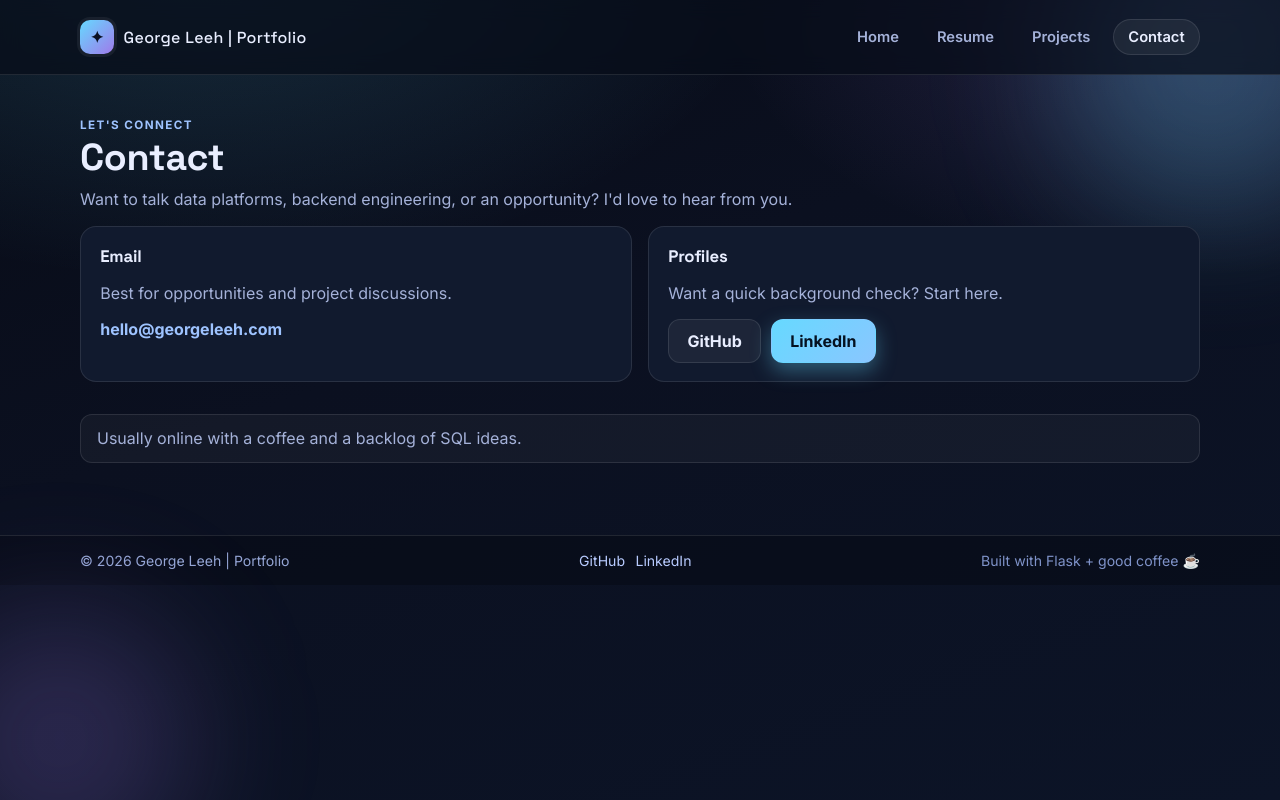
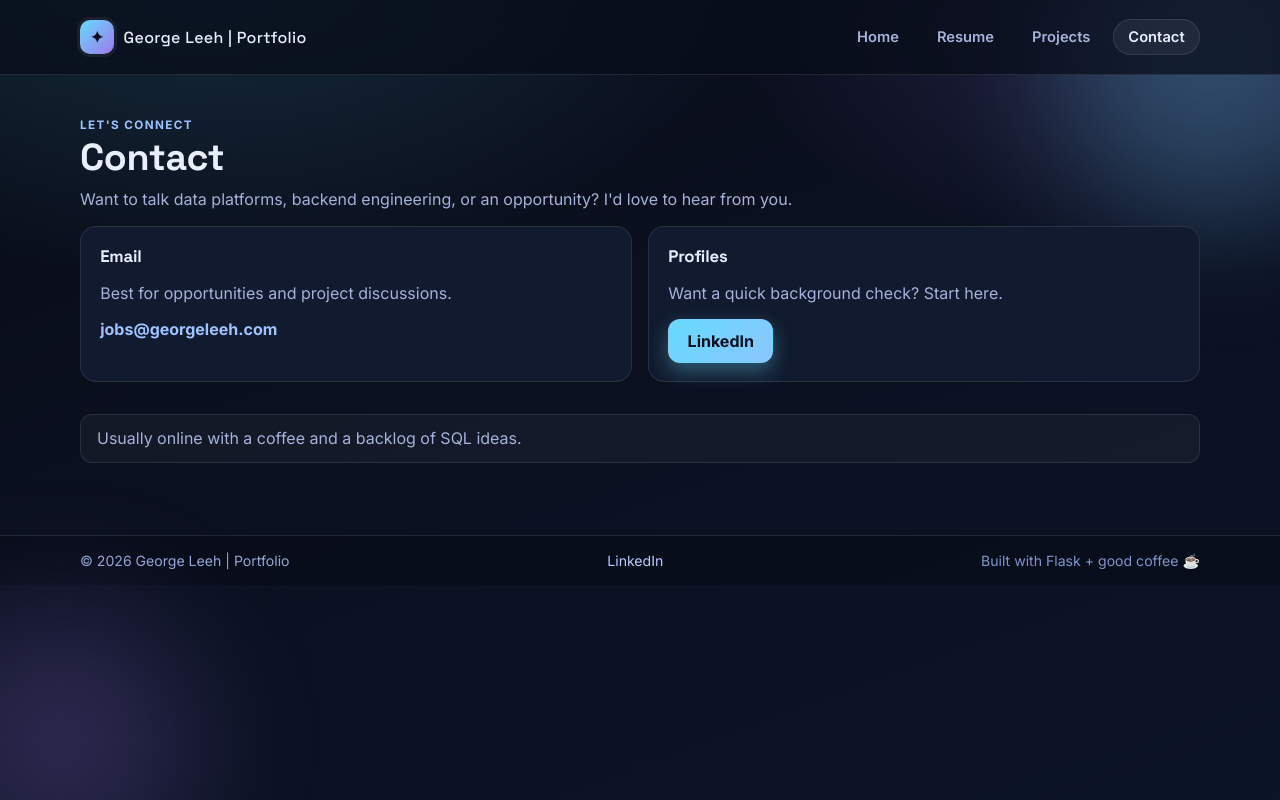
Before and after one commit to Georgeleeh/georgeleeh.com, a Flask app: page /contact in a window 1280 px wide. Run offline with Flask 3, Linux system fonts and the light colour scheme.

Commit message:
Remove GitHub references and update contact email in environment and configuration files

```diff
--- a/config.py
+++ b/config.py
@@ -7,8 +7,7 @@
 class Config:
     SECRET_KEY = os.getenv("FLASK_SECRET_KEY", "dev-insecure-secret-change-me")
     SITE_TITLE = os.getenv("SITE_TITLE", "George Leeh | Portfolio")
-    CONTACT_EMAIL = os.getenv("CONTACT_EMAIL", "hello@georgeleeh.com")
-    GITHUB_URL = os.getenv("GITHUB_URL", "https://github.com/georgeleeh")
+    CONTACT_EMAIL = os.getenv("CONTACT_EMAIL", "jobs@georgeleeh.com")
     LINKEDIN_URL = os.getenv("LINKEDIN_URL", "https://www.linkedin.com")
 
     PROFILE = {
--- a/portfolio/__init__.py
+++ b/portfolio/__init__.py
@@ -27,7 +27,6 @@
         return {
             "site_title": app.config["SITE_TITLE"],
             "contact_email": app.config["CONTACT_EMAIL"],
-            "github_url": app.config["GITHUB_URL"],
             "linkedin_url": app.config["LINKEDIN_URL"],
             "current_year": datetime.now(timezone.utc).year,
         }
--- a/portfolio/routes/main_routes.py
+++ b/portfolio/routes/main_routes.py
@@ -14,7 +14,6 @@
     experience = current_app.config["EXPERIENCE"]
     skills = current_app.config["SKILLS"]
     contact_email = current_app.config["CONTACT_EMAIL"]
-    github_url = current_app.config["GITHUB_URL"]
     linkedin_url = current_app.config["LINKEDIN_URL"]
 
     buffer = BytesIO()
@@ -107,7 +106,7 @@
         pdf.setFont("Helvetica", 8)
         pdf.setFillColor(muted)
         pdf.drawString(margin, 24, "Resume generated from live portfolio data")
-        pdf.drawRightString(width - margin, 24, "github.com/georgeleeh · linkedin")
+        pdf.drawRightString(width - margin, 24, "linkedin")
 
     draw_page_chrome()
     y = height - 80
@@ -168,7 +167,7 @@
     left_y = section_title("Links", left_x, left_y, left_w)
     pdf.setFillColor(muted)
     pdf.setFont("Helvetica", 8)
-    for link_line in [github_url, linkedin_url, "Portfolio: georgeleeh.com"]:
+    for link_line in [linkedin_url, "Portfolio: georgeleeh.com"]:
         for link_text_line in wrap_text(link_line, "Helvetica", 8, left_w - 10):
             pdf.drawString(left_x + 6, left_y, link_text_line)
             left_y -= 11
--- a/portfolio/templates/base.html
+++ b/portfolio/templates/base.html
@@ -40,7 +40,6 @@
       <div class="container footer-inner">
         <span>© {{ current_year }} {{ site_title }}</span>
         <span class="footer-links">
-          <a href="{{ github_url }}" target="_blank" rel="noopener">GitHub</a>
           <a href="{{ linkedin_url }}" target="_blank" rel="noopener">LinkedIn</a>
         </span>
         <span class="footer-note">Built with Flask + good coffee ☕</span>
--- a/portfolio/templates/contact.html
+++ b/portfolio/templates/contact.html
@@ -17,7 +17,6 @@
     <h2>Profiles</h2>
     <p>Want a quick background check? Start here.</p>
     <div class="link-row">
-      <a class="btn btn-ghost" href="{{ github_url }}" target="_blank" rel="noopener">GitHub</a>
       <a class="btn btn-primary" href="{{ linkedin_url }}" target="_blank" rel="noopener">LinkedIn</a>
     </div>
   </article>
```
Also changed, not shown: 1 other file.
